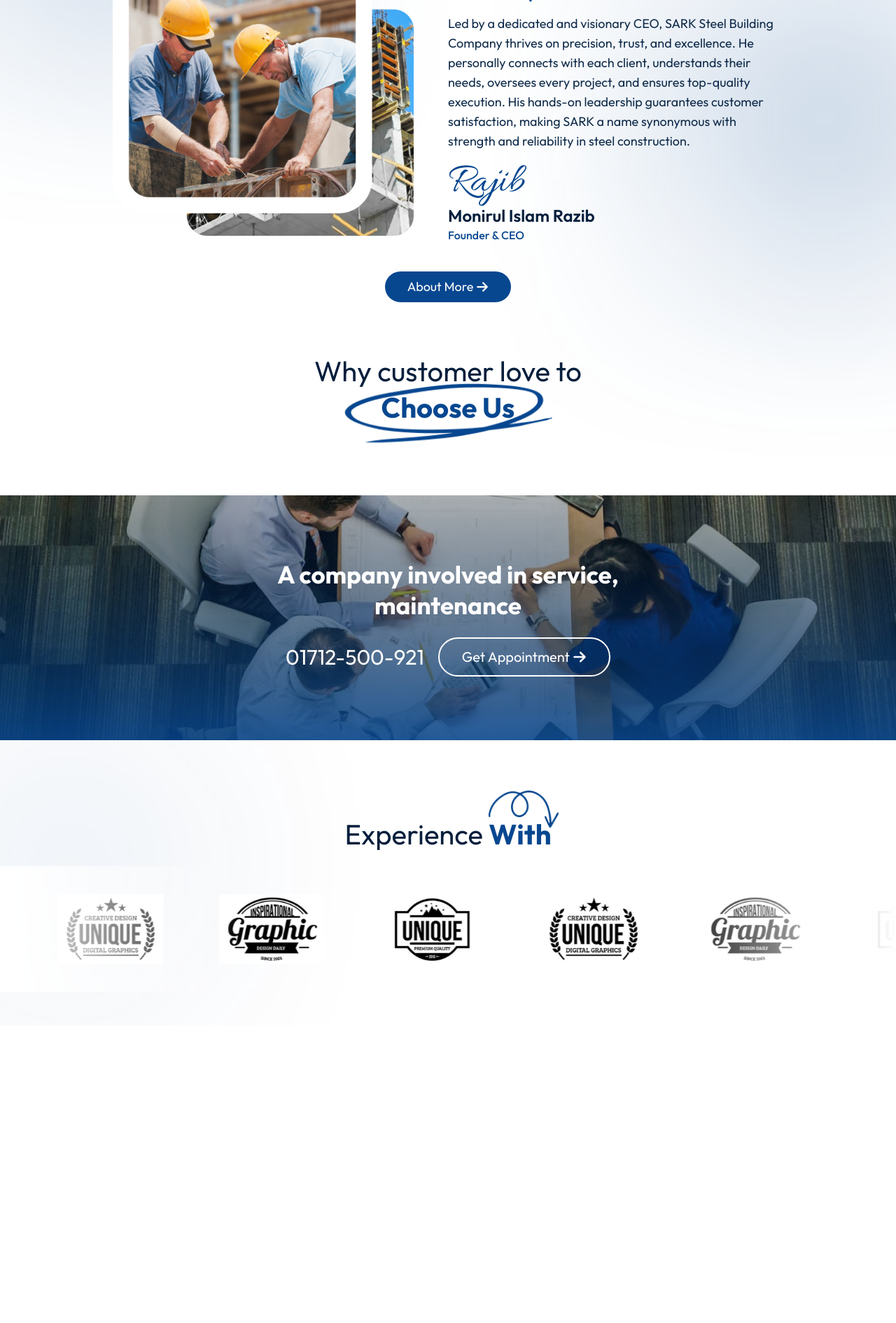
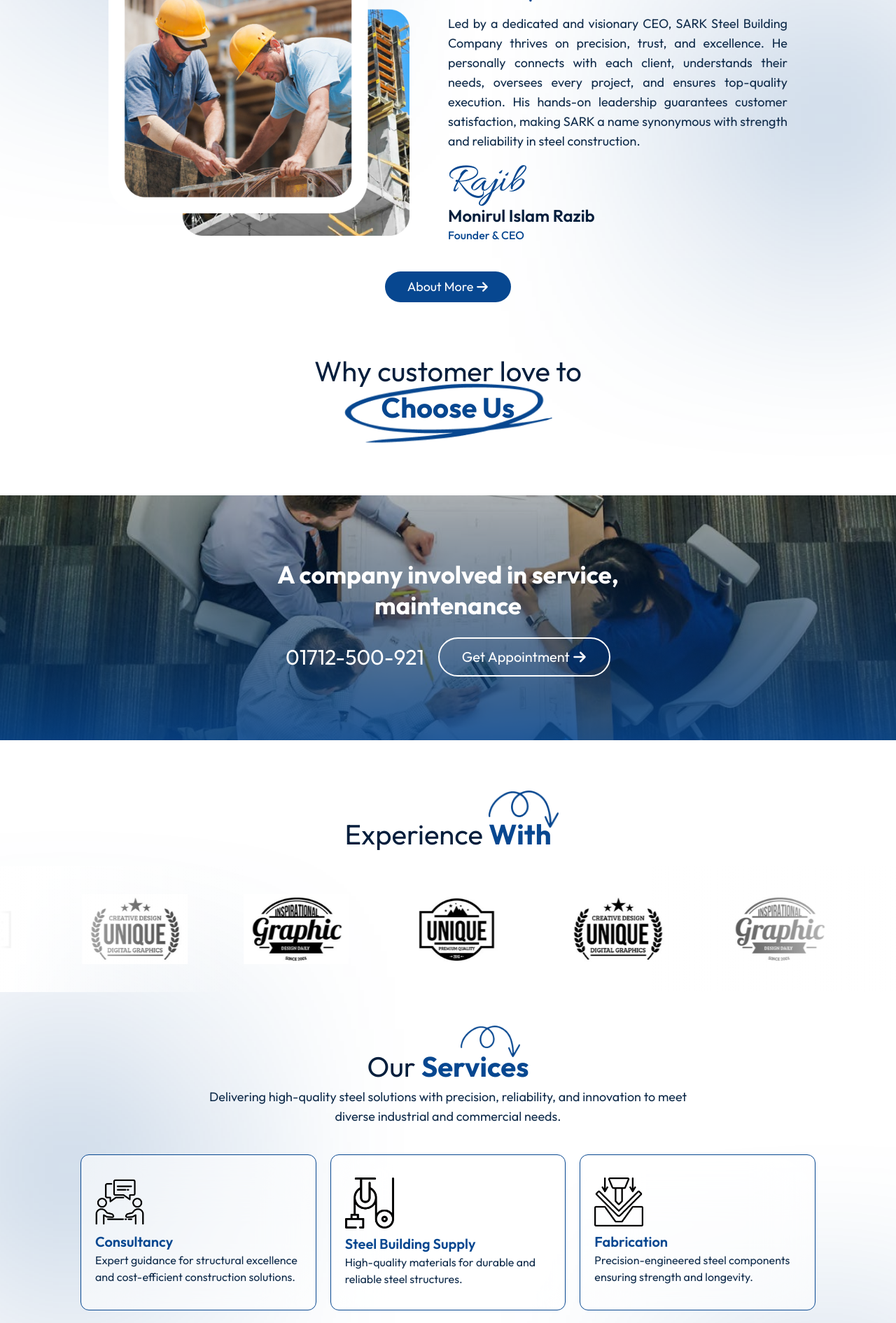
Before and after one commit to aminulify/sarksteel-project, a Next.js app: page / in a window 1280 px wide. Shown: the part 880-2771 px from the top of the page at 70% size. Before the commit the page ends 2346 px from the top, so only its background shows below. Built offline with nearby package versions, Linux system fonts and the light colour scheme.

Commit message:
our services section completed

```diff
--- a/Components/About.jsx
+++ b/Components/About.jsx
@@ -6,10 +6,10 @@
 
 const AboutUs = () => {
     return (
-        <div className="mt-10 max-w-[1150px] mx-auto">
+        <div className="mt-10 max-w-[1050px] mx-auto">
 
             {/* blur color  */}
-            <div className="absolute md:w-[200px] md:h-[200px] w-[150px] h-[150px] blur-[150px] bg-[var(--mainColor)] -z-10"></div>
+            <div className="absolute md:w-[200px] md:h-[200px] w-[150px] h-[150px] blur-[150px] bg-[var(--mainColor)] -z-10 "></div>
 
             {/* heading section  */}
             <div className="">
@@ -23,13 +23,13 @@
 
             {/* main section */}
             {/* ************  */}
-            <section className="my-10 md:mx-24 mx-10 grid md:grid-cols-2 grid-cols-1 items-center">
+            <section className="my-10 mx-10 grid md:grid-cols-2 grid-cols-1 items-center">
                 <div className="mb-10 md:mb-0">
                     <Image src={img1} width={430}/>
                 </div>
                 <div>
                     <h1 className="leading-10 text-[secondaryColor] text-[30px] md:text-[35px] font-bold">A company involved in <span className="text-[var(--mainColor)]">service, maintenance</span></h1>
-                    <p className="text-[var(--textColor)] my-4 text-md md:text-lg">Led by a dedicated and visionary CEO, SARK Steel Building Company thrives on precision, trust, and excellence. He personally connects with each client, understands their needs, oversees every project, and ensures top-quality execution. His hands-on leadership guarantees customer satisfaction, making SARK a name synonymous with strength and reliability in steel construction.</p>
+                    <p className="text-[var(--textColor)] my-4 text-md md:text-lg text-justify">Led by a dedicated and visionary CEO, SARK Steel Building Company thrives on precision, trust, and excellence. He personally connects with each client, understands their needs, oversees every project, and ensures top-quality execution. His hands-on leadership guarantees customer satisfaction, making SARK a name synonymous with strength and reliability in steel construction.</p>
                     <div>
 
                     <p className="signature text-5xl md:text-6xl text-[var(--mainColor)]">Rajib</p>
--- a/Components/ExperienceWith.jsx
+++ b/Components/ExperienceWith.jsx
@@ -7,8 +7,6 @@
 const ExperienceWith = () => {
     return (
         <div className="py-8 md:mx-auto overflow-hidden">
-            { /* blur color  */  }
-            <div className="absolute md:w-[200px] md:h-[200px] w-[150px] h-[150px] blur-[150px] bg-[var(--mainColor)] -z-10 opacity-30"></div>
 
             <div className="flex justify-center md:ml-54 ml-48 -z-10">
                 <Image src={imgStyle} alt="Stylist Heading Image" width={100} className="absolute"/>
@@ -17,7 +15,7 @@
 
             {/* logo infinite loading  */}
             <div className="logos md:my-4 my-2">
-            <div className="flex items-center max-w-[1150px] gap-10 my-10 logo-slide mx-18">
+            <div className="flex items-center max-w-[1050px] gap-10 my-10 logo-slide mx-18">
                 <Image src={logo3} className="mix-blend-multiply" width={150} alt="logo image" />
                 <Image src={logo1} className="mix-blend-multiply" width={150} alt="logo image" />
                 <Image src={logo2} className="mix-blend-multiply" width={150} alt="logo image" />
--- a/Components/Navbar.jsx
+++ b/Components/Navbar.jsx
@@ -8,7 +8,7 @@
     return (
         <div className='fixed w-full z-10'>
             <header className='backdrop-blur-2xl bg-[#ffffffa4] py-3'>
-            <div className="flex justify-between mx-auto items-center max-w-[1150px]">
+            <div className="flex justify-between mx-auto items-center max-w-[1050px]">
             {/* left side  */}
                 <div>
                     <Link href={"/"}><Image src={logo} height={60}/></Link>
@@ -17,7 +17,7 @@
                 <div>
                     <div className='uppercase list-none flex gap-3 text-[var(--secondaryColor)]'>
                         <li className='py-2 px-4 cursor-pointer'><Link href={"/"}>Home</Link></li>
-                        <li className='py-2 px-4 flex items-center cursor-pointer'><Link href={"/"}>Services </Link><IoIosArrowDown className='hover:rotate-180'/></li>
+                        <li className='py-2 px-4 flex items-center cursor-pointer serviceIcon'><Link href={"/"}>Services </Link><IoIosArrowDown className='icon'/></li>
                         <li className='py-2 px-4 cursor-pointer'><Link href={"/"}>About</Link></li>
                         <li className='py-2 px-4 cursor-pointer'><Link href={"/"}>Contact Us</Link></li>
                     </div>
--- /dev/null
+++ b/Components/OurServices.jsx
@@ -0,0 +1,65 @@
+import Image from "next/image";
+import imgStyle from "../public/logo/heading-style.png";
+import icon1 from "../public/icons/1.png";
+import icon2 from "../public/icons/2.png";
+import icon3 from "../public/icons/3.png";
+import icon4 from "../public/icons/4.png";
+import icon5 from "../public/icons/5.png";
+import icon6 from "../public/icons/6.png";
+
+const OurServices = () => {
+    return (
+        <div>
+
+            { /* blur color  */  }
+            <div className="absolute md:w-[200px] md:h-[200px] w-[150px] h-[150px] blur-[150px] bg-[var(--mainColor)] -z-10 mt-26 "></div>
+
+            <header className="mb-10">
+                <div className="flex justify-center md:ml-30 ml-28 -z-10">
+                    <Image src={imgStyle} alt="heading decoration image" width={85} className="absolute"/>
+                </div>
+                <h1 className="mt-7 text-[35px] md:text-[40px] text-center text-[var(--secondaryColor)]">Our <span className="font-bold text-[var(--mainColor)]">Services</span></h1>
+
+                <div className="flex justify-center"><p className="mx-10 text-center text-[var(--textColor)] w-[700px] md:text-lg">Delivering high-quality steel solutions with precision, reliability, and innovation to meet diverse industrial and commercial needs.</p></div>
+            </header>
+
+            <main className="max-w-[1050px] md:mx-auto mx-10 grid md:grid-cols-3 grid-cols-1 gap-5 services">
+                <div className="p-5 border-[1.5px] rounded-[12px] backdrop-blur-2xl bg-[#ffffff99] border-[var(--mainColor)] py-8">
+                    <Image src={icon1} width={70} alt="services icon" />
+                    <h1 className="font-semibold text-xl pt-2 text-[var(--mainColor)]">Consultancy</h1>
+                    <p className="text-[var(--textColor)]">Expert guidance for structural excellence and cost-efficient construction solutions.</p>
+                </div>
+                <div className="p-5 border-[1.5px] rounded-[12px] backdrop-blur-2xl bg-[#ffffff99] border-[var(--mainColor)] py-8">
+                    <Image src={icon2} width={70} alt="services icon" />
+                    <h1 className="font-semibold text-xl pt-2 text-[var(--mainColor)]">Steel Building Supply</h1>
+                    <p className="text-[var(--textColor)]">High-quality materials for durable and reliable steel structures.</p>
+                </div>
+                <div className="p-5 border-[1.5px] rounded-[12px] backdrop-blur-2xl bg-[#ffffff99] border-[var(--mainColor)] py-8">
+                    <Image src={icon3} width={70} alt="services icon" />
+                    <h1 className="font-semibold text-xl pt-2 text-[var(--mainColor)]">Fabrication</h1>
+                    <p className="text-[var(--textColor)]">Precision-engineered steel components ensuring strength and longevity.</p>
+                </div>
+                <div className="p-5 border-[1.5px] rounded-[12px] backdrop-blur-2xl bg-[#ffffff99] border-[var(--mainColor)] py-8">
+                    <Image src={icon4} width={72} alt="services icon" />
+                    <h1 className="font-semibold text-xl pt-2 text-[var(--mainColor)]">Erection</h1>
+                    <p className="text-[var(--textColor)]">Safe and efficient installation of steel and RCC structures.</p>
+                </div>
+                <div className="p-5 border-[1.5px] rounded-[12px] backdrop-blur-2xl bg-[#ffffff99] border-[var(--mainColor)] py-8">
+                    <Image src={icon5} width={95} alt="services icon" />
+                    <h1 className="font-semibold text-xl pt-2 text-[var(--mainColor)]">Rcc Work</h1>
+                    <p className="text-[var(--textColor)]">Reinforced concrete solutions for strong, stable, and lasting foundations.</p>
+                </div>
+                <div className="p-5 border-[1.5px] rounded-[12px] backdrop-blur-2xl bg-[#ffffff99] border-[var(--mainColor)] py-8">
+                    <Image src={icon6} width={70} alt="services icon" />
+                    <h1 className="font-semibold text-xl pt-2 text-[var(--mainColor)]">Interior Design</h1>
+                    <p className="text-[var(--textColor)]">Creative & functional space planning for aesthetic and practical environments.</p>
+                </div>
+            </main>
+
+            { /* blur color  */  }
+            <div className="absolute md:w-[200px] md:h-[200px] w-[150px] h-[150px] blur-[150px] bg-[var(--mainColor)] -z-10 right-0 -mt-24"></div>
+        </div>
+    );
+};
+
+export default OurServices;
--- a/Components/WhyChooseUs.jsx
+++ b/Components/WhyChooseUs.jsx
@@ -3,7 +3,7 @@
 
 const WhyChooseUs = () => {
     return (
-        <div className="max-w-[1150px] mx-auto mb-20">
+        <div className="max-w-[1050px] mx-auto mb-20">
 
             {/* blur color
             <div className="absolute md:w-[200px] md:h-[200px] w-[150px] h-[150px] blur-[150px] bg-[var(--mainColor)] -z-10"></div> */}
--- a/app/globals.css
+++ b/app/globals.css
@@ -12,6 +12,12 @@
   --mainColor: #074790;
   --secondaryColor: #041E3C;
   --textColor: #102c4b;
+}
+
+/* service icon  */
+.serviceIcon:hover .icon{
+   transform: rotate(180deg);
+   transition: all 0.3s;
 }
 
 .headerImg{
@@ -88,3 +94,7 @@
       margin: 0 10px;
   }
 }
+
+.services{
+  cursor: pointer;
+}
--- a/app/page.js
+++ b/app/page.js
@@ -3,6 +3,7 @@
 import WhyChooseUs from "@/Components/WhyChooseUs";
 import Appointment from "@/Components/Appointment";
 import ExperienceWith from "@/Components/ExperienceWith";
+import OurServices from "@/Components/OurServices";
 
 export default function Home() {
   return (
@@ -12,6 +13,7 @@
       <WhyChooseUs/>
       <Appointment/>
       <ExperienceWith/>
+      <OurServices/>
     </div>
   );
 }
```
Also changed, not shown: 1 other file (tests, documents, lock files or other folders).
